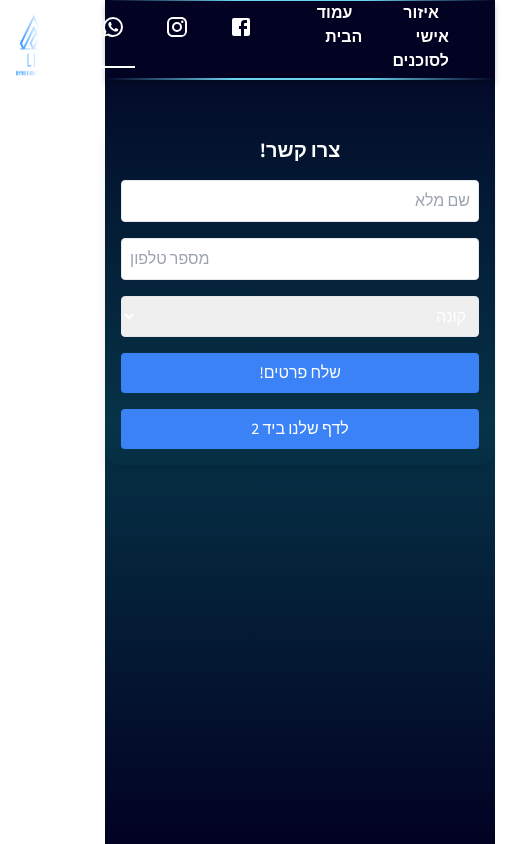
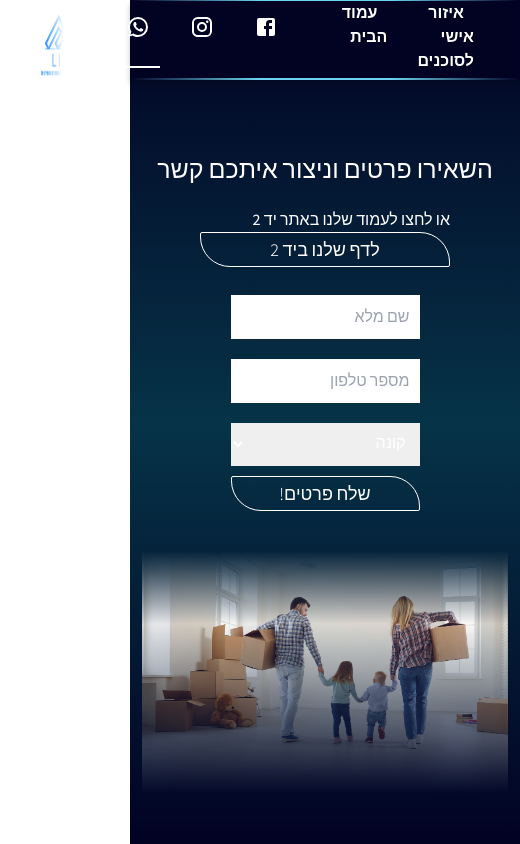
Before and after one commit to yakov504/Link-Invest, a React (Vite) app in the folder client/: page /BuySellRent in a window 390 px wide. Shown: the whole page, 520 px wide, since content can reach past the window. Built offline with nearby package versions, Linux system fonts and the light colour scheme.

Commit message:
buy sell page style

```diff
--- /dev/null
+++ b/client/src/components/HomePage/BuySell.css
@@ -0,0 +1,160 @@
+.buySellForm {
+   position: absolute;
+   top: 50%;
+   left: 50%;
+   transform: translate(-50%, -50%);
+   /* margin-top: 50px; */
+   /* width: 100%; */
+   height: 400px;
+   width: 650px;
+   display: flex;
+   /* justify-content: center; */
+   /* align-items: center; */
+   padding: 20px;
+   border: solid 1px transparent;
+   border-top: solid 2px white;
+   border-bottom: solid 2px white;
+   border-image-source: linear-gradient(to right, transparent, white, white, transparent);
+   border-image-slice: 1;
+ }
+
+ .buySellText {
+   flex: 1;
+   margin-left: 20px;
+   margin-right: 20px;
+   width: 100%;
+   display: flex;
+   flex-direction: column; /* הופך את התוכן לעמודה */
+   justify-content: center;
+ }
+
+ .buySellText h2{
+   font-size: 25px;
+   transition: color 0.3s ease, background-color 0.3s ease;
+   margin: 0 10px;
+   padding-bottom: 5px;
+   align-items: center;
+   position: relative;
+   display: inline-block;
+ }
+
+ .buySellText h2::after {
+   content: "";
+   position: absolute;
+   left: 0;
+   bottom: 0;
+   width: 0;
+   height: 2px;
+   background-color: white;
+   transition: width 1s ease;
+ }
+
+ .buySellText h2:hover::after {
+   width: 100%; /* Expand the line to full width on hover */
+ }
+
+ .buySellText p{
+   margin-top: 15px;
+ }
+
+ .yad2Btn{
+   text-align: center;
+   /* font-family: "Fredoka", serif; */
+   /* font-family: "Secular One", serif; */
+   color: white;
+   font-size: 18px;
+   font-weight: 100;
+   padding-top:3px ;
+   padding-bottom:3px ;
+   width: 250px;
+   /* background-color: none; */
+   background-color: transparent;
+   border: solid 1px white;
+   border-radius: 2px 30px 2px 30px;
+   transition: color 0.3s ease, background-color 0.3s ease;
+
+ }
+
+ .yad2Btn:hover{
+   border-color:#6cd3ef ;
+   cursor: pointer;
+
+ }
+
+ .buySellForm img {
+   flex: 1;
+   max-width: 50%;
+   height: 100%;
+   object-fit: cover; /* שומר על יחס הממדים של התמונה */
+   -webkit-mask-image: linear-gradient(to bottom, transparent, rgba(0, 0, 0, 1) 20%, rgb(0, 0, 0) 700%, transparent);
+   mask-image: linear-gradient(to bottom, transparent, rgba(0, 0, 0, 1) 30%, rgba(0, 0, 0, 1) 0%, transparent);
+}
+
+ .inputs input, select {
+   display: flex;
+   flex-direction: column;
+   margin-bottom: 10px;
+   padding: 10px;
+ }
+
+ .sendBtn {
+   text-align: center;
+   /* font-family: "Fredoka", serif; */
+   /* font-family: "Secular One", serif; */
+   color: white;
+   font-size: 18px;
+   font-weight: 100;
+   padding-top:3px ;
+   padding-bottom:3px ;
+   width: 250px;
+   /* background-color: none; */
+   background-color: transparent;
+   border: solid 1px white;
+   border-radius: 2px 30px 2px 30px;
+   transition: color 0.3s ease, background-color 0.3s ease;
+
+}
+
+.sendBtn:hover{
+   border-color:#6cd3ef ;
+   cursor: pointer;
+}
+
+ @media only screen and (max-width: 40em) {
+   .buySellForm {
+      position: absolute;
+      top: 50%;
+     display: flex;
+     flex-direction: column; /* ממיר את כל התוכן לעמודה */
+     align-items: center; /* ממורכז את התוכן */
+     justify-content: center; /* ממורכז את התוכן */
+     border: none;
+     margin-top: 50px;
+     padding: 20px;
+   }
+
+   .buySellText {
+      flex-direction: column; /* ממיר את כל התוכן לעמודה */
+     align-items: center; /* ממורכז את התוכן */
+     justify-content: center;
+     width: 100%;
+     margin-bottom: 20px; /* קצת ריווח בין הטקסט לטופס */
+   }
+
+   .inputs {
+     width: 100%; /* ודא שהטופס תופס את כל רוחב המסך */
+     display: flex;
+     flex-direction: column; /* הופך את שדות הטופס לעמודה */
+     gap: 10px; /* ריווח בין השדות */
+   }
+
+   .buySellForm img {
+     max-width: 60%; /* התמונה תופסת את כל רוחב המסך */
+     height: auto; /* שומר על יחס הממדים של התמונה */
+     margin-top: 20px; /* ריווח בין הטופס לתמונה */
+   }
+
+   .sendBtn {
+     width: 100%; /* כפתור שנמתח לכל רוחב המסך */
+   }
+ }
--- a/client/src/components/HomePage/BuySellRent.jsx
+++ b/client/src/components/HomePage/BuySellRent.jsx
@@ -1,4 +1,6 @@
 import React, { useState } from 'react';
+import './BuySell.css'
+import rent from '../../assets/image/rent.jpg'
 
 export default function BuySellRent() {
   const [formData, setFormData] = useState({
@@ -37,46 +39,28 @@ export default function BuySellRent() {
   };
 
   return (
-    <div className="p-4 max-w-md mx-auto mt-10 shadow-lg rounded-2xl">
-      <div>
-        <h2 className="text-xl font-bold mb-4 text-center">צרו קשר!</h2>
-        <form onSubmit={handleSubmit} className="flex flex-col gap-4">
-          <input
-            type="text"
-            name="name"
-            placeholder="שם מלא"
-            value={formData.name}
-            onChange={handleChange}
-            required
-            className="p-2 border rounded"
-          />
-          <input
-            type="tel"
-            name="phone"
-            placeholder="מספר טלפון"
-            value={formData.phone}
-            onChange={handleChange}
-            required
-            className="p-2 border rounded"
-          />
-          <select
-            name="category"
-            value={formData.category}
-            onChange={handleChange}
-            className="p-2 border rounded"
-          >
+  <div className="buySellForm">
+    <div className="buySellText">
+      <h2>השאירו פרטים וניצור איתכם קשר</h2>
+      <div className="yad2">
+        <p>או לחצו לעמוד שלנו באתר יד 2</p>
+        <button className="yad2Btn">לדף שלנו ביד 2</button>
+      </div>
+      <form onSubmit={handleSubmit}>
+        <div className="inputs">
+          <input type="text" name="name" placeholder="שם מלא" value={formData.name} onChange={handleChange} required />
+          <input type="text" name="phone" placeholder="מספר טלפון" value={formData.phone} onChange={handleChange} required />
+          <select name="category" value={formData.category} onChange={handleChange}>
             <option value="buy">קונה</option>
             <option value="sell">מוכר</option>
             <option value="rent">משכיר</option>
           </select>
-          <button type="submit" className="bg-blue-500 text-white py-2 px-4 rounded hover:bg-blue-700">
-            שלח פרטים!
-          </button>
-          <button type="submit" className="bg-blue-500 text-white py-2 px-4 rounded hover:bg-blue-700">
-            לדף שלנו ביד 2
-          </button>
-        </form>
-      </div>
+        </div>
+        <button className="sendBtn" type="submit">שלח פרטים!</button>
+      </form>
     </div>
+    <img src={rent} alt="nice pic" />
+  </div>
+
   );
 }
--- a/client/src/components/HomePage/HomePage.jsx
+++ b/client/src/components/HomePage/HomePage.jsx
@@ -6,13 +6,10 @@ import './HomePage.css'
 import haifaN from '../../assets/image/haifaNghit.jpg'
 // import sell from '../../assets/image/sell.jpg'
 import sell from '../../assets/image/IMG_8928.jpg'
-
 // import buy from '../../assets/image/buy1.jpg'
 import buy from '../../assets/image/link-3-twr.jpg'
-
 // import rent from '../../assets/image/rent.jpg'
 import rent from '../../assets/image/link-tawer.jpg'
-
 import agentVideo from '../../assets/video/agentsVideo.mp4'
 // import linkVideo from '../../assets/video/link-vid-nologo.mp4'
 import linkVideo from '../../assets/video/link-vid13sc.mp4'
--- a/client/src/components/Login.css
+++ b/client/src/components/Login.css
@@ -21,34 +21,32 @@
 
 .head{
    font-size: 20px;
-   color:  rgba(160, 152, 152, 0.696);
+   color:rgba(160, 152, 152, 0.696);
    text-shadow: 2px 2px 6px rgba(0, 0, 0, 0.521);
 
 }
 .inputs{
    margin-top: 28px;
-   /* display: flex; */
-   /* flex-direction: column; */
+   display: flex;
+   flex-direction: column;
    gap: 12px;
 
 
 }
 .input{
-   /* border: 18px; */
-   /* height: 30px; */
    width: 220px;
    display: flex;
    align-items: center;
    margin-top: 12px;
    margin-bottom: 10px;
    /* margin: auto; */
-   width: 200px;
+   /* width: 200px; */
    height: 35px;
    /* border-radius: 6px; */
 
 }
 .input input{
-   height: 35px;
+   /* height: 35px; */
    width: 100%;
    border: none;
    color: #292626;
@@ -86,12 +84,18 @@
 
  }
 
-/* @media only screen and (max-width: 45rem) {
+@media only screen and (max-width: 40rem) {
    .loginContainer {
+      position: absolute;
+      top: 50%;
+      left: 50%;
+      transform: translate(-50%, -50%);
       display: flex;
-     flex-direction: column;
-     align-items: center;
-     justify-items: center;
-     margin-left: 50%;
+      flex-direction: column;
+      justify-content: center;
+      align-items: center;
+      height: 420px;
+      border: none;
+      /* width: 400px; */
    }
- } */
+ }
```
